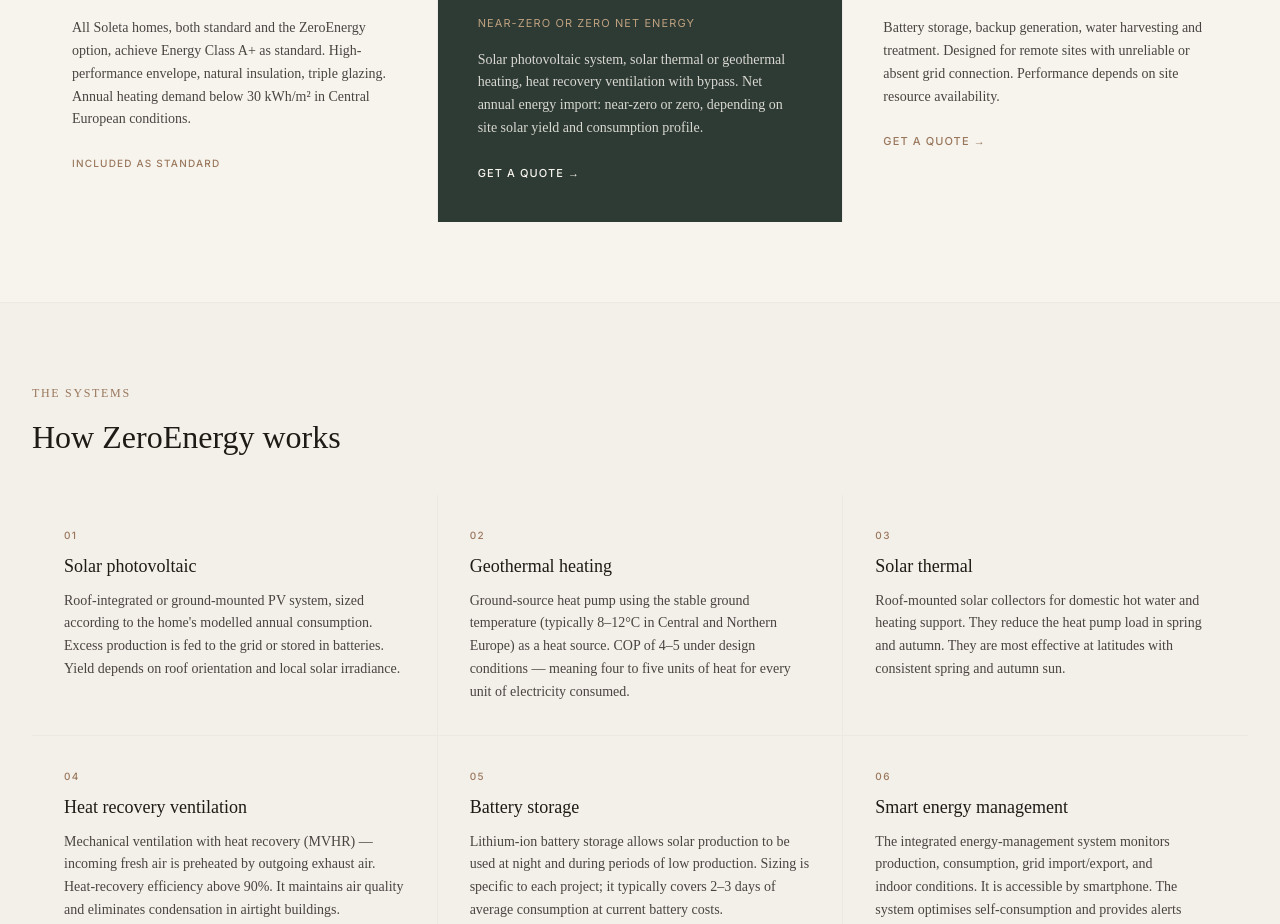
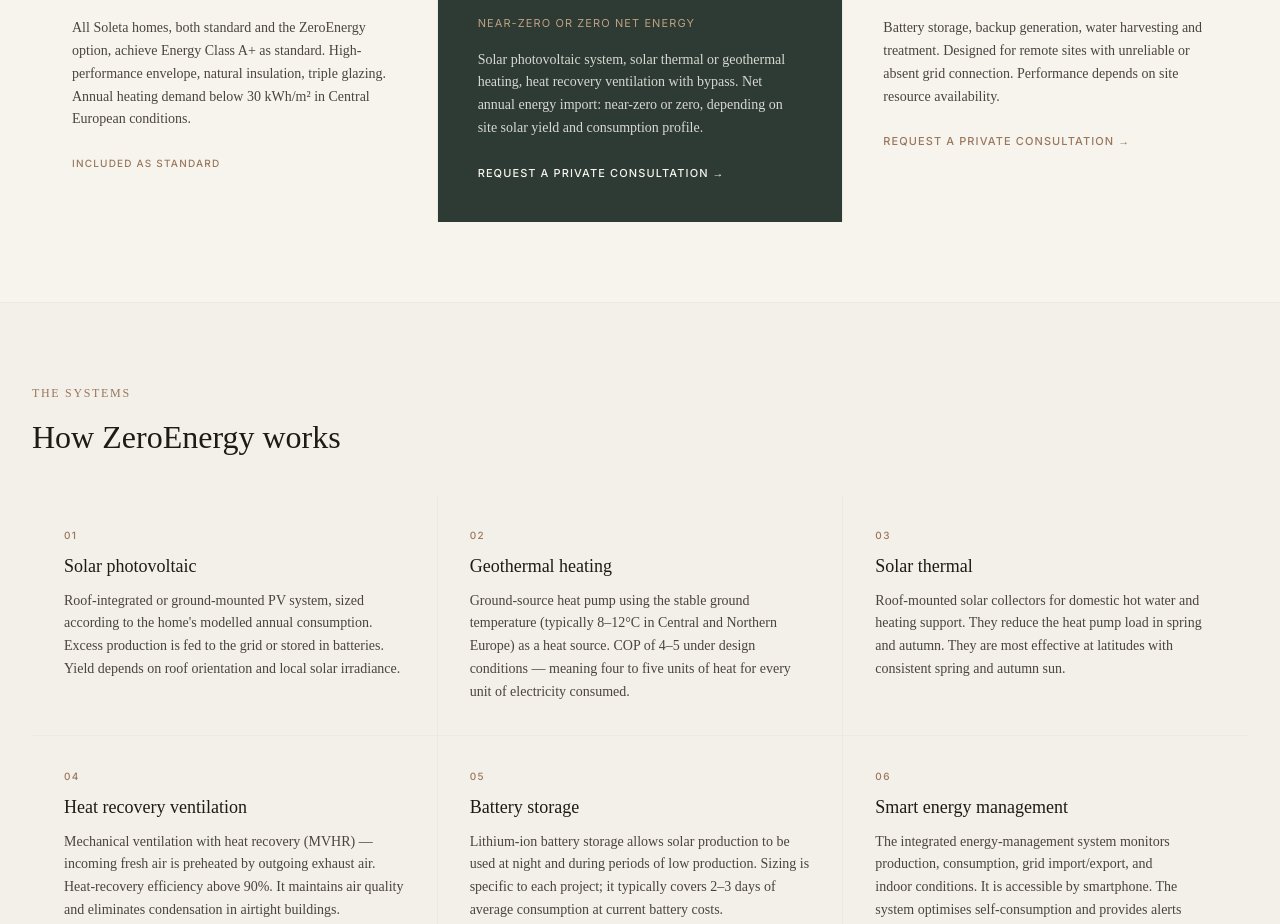
Before and after one commit to soleta-zeroenergy/Site-ul-soletahomes, a Next.js app: page /architecture/energy-zeroenergy in a window 1280 px wide. Shown: the part 2740-3664 px from the top of the page. Built offline with nearby package versions, Linux system fonts and the light colour scheme.

Commit message:
Align ZeroEnergy CTAs with private consultation flow

```diff
--- a/app/architecture/energy-zeroenergy/page.tsx
+++ b/app/architecture/energy-zeroenergy/page.tsx
@@ -201,11 +201,11 @@ export default function ZeroEnergyPage() {
                 )}
                 {i > 0 && (
                   <Link
-                    href="/contact"
+                    href="/request-private-offer"
                     className="mt-2 font-ui text-[0.6875rem] font-medium uppercase tracking-[0.1em] hover:opacity-70 transition-opacity"
                     style={{ color: i === 1 ? "var(--soleta-cream)" : "var(--color-brand)" }}
                   >
-                    Get a quote →
+                    Request a Private Consultation →
                   </Link>
                 )}
               </div>
```
